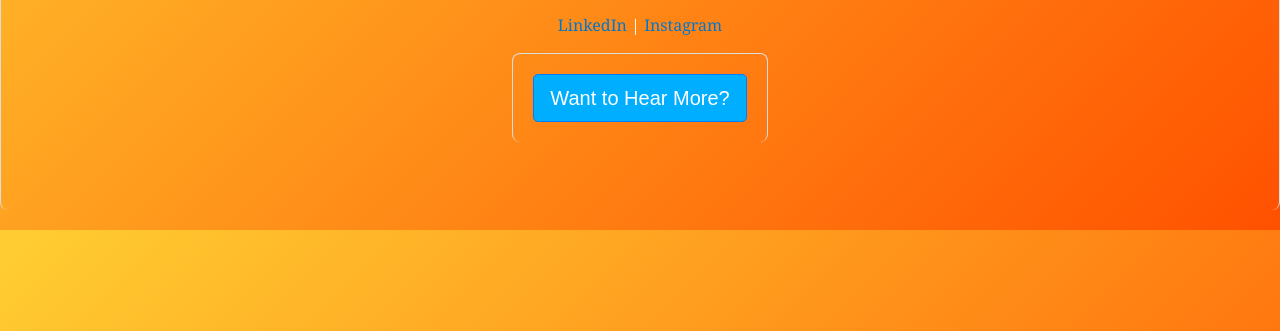
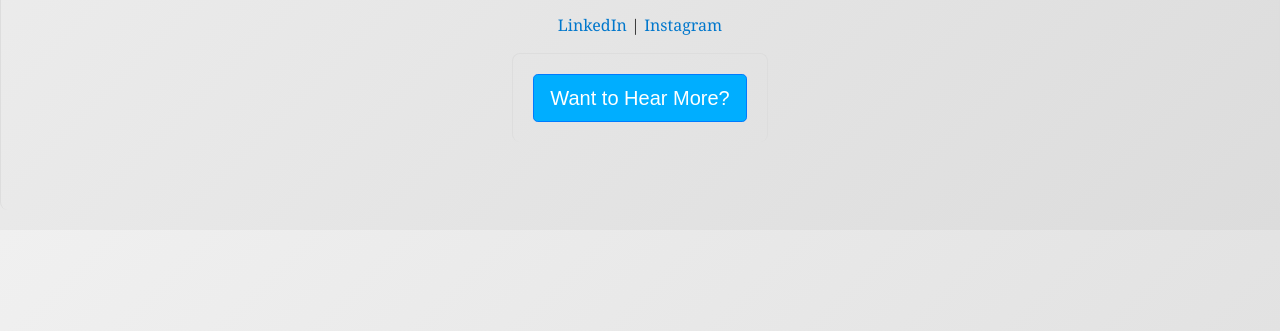
Before and after one commit to h-yutube/hy-website, a plain HTML site: page designs.htm in a window 1280 px wide. Shown: the part 469-800 px from the top of the page. Drawn offline with nearby package versions, Linux system fonts and the light colour scheme; files that its build step writes are made by us from their sources.

Commit message:
Update designs.htm
Change background and font color

```diff
--- a/designs.htm
+++ b/designs.htm
@@ -52,11 +52,11 @@
     <!-- Background Color -->
     <style>
         body {
-            background: linear-gradient(135deg, #FFCE32, #FF5100);
+            background: linear-gradient(135deg, #f0f0f0, #dcdcdc);
             margin: 0;
             padding: 0;
             font-family: Arial, sans-serif;
-            color: #fff;
+            color: #333;
             padding-top: 90px;
         }
 
```
